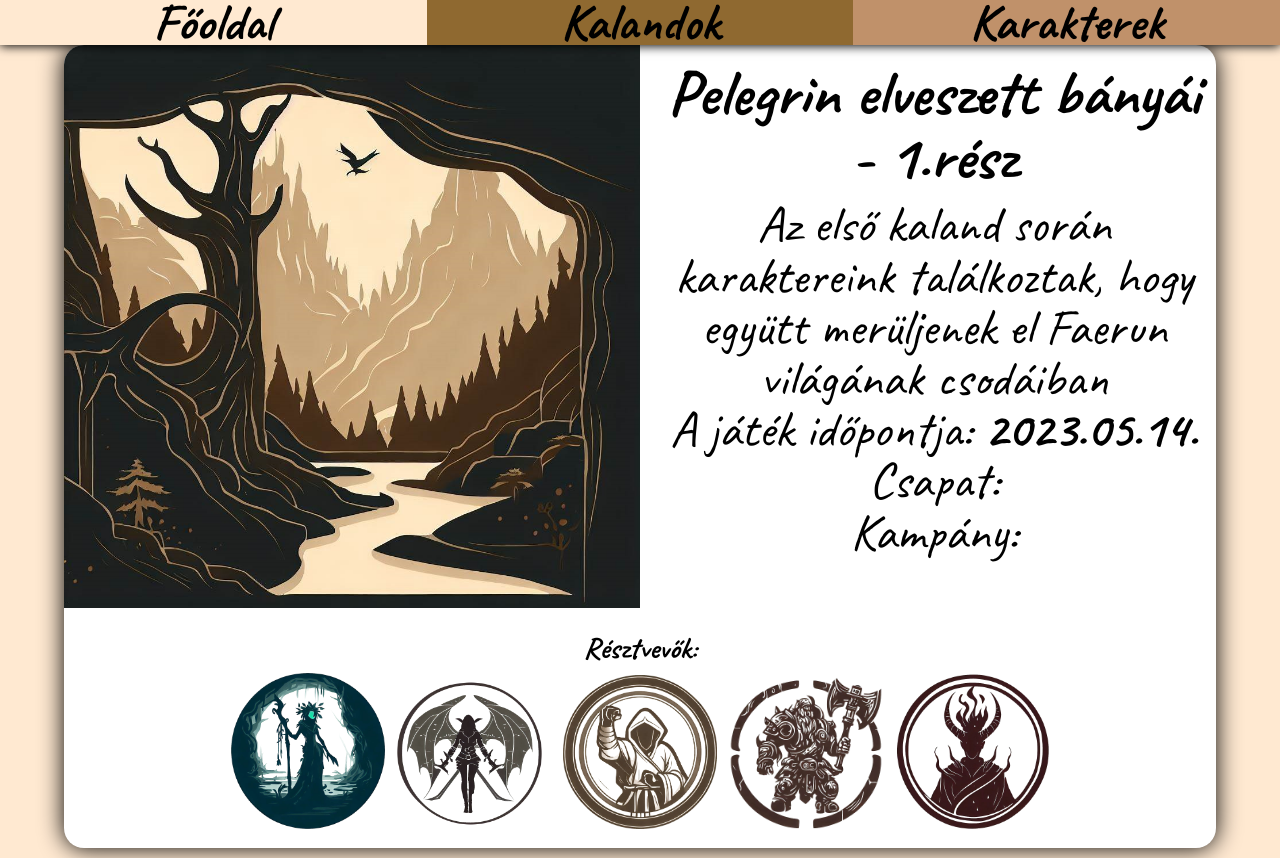
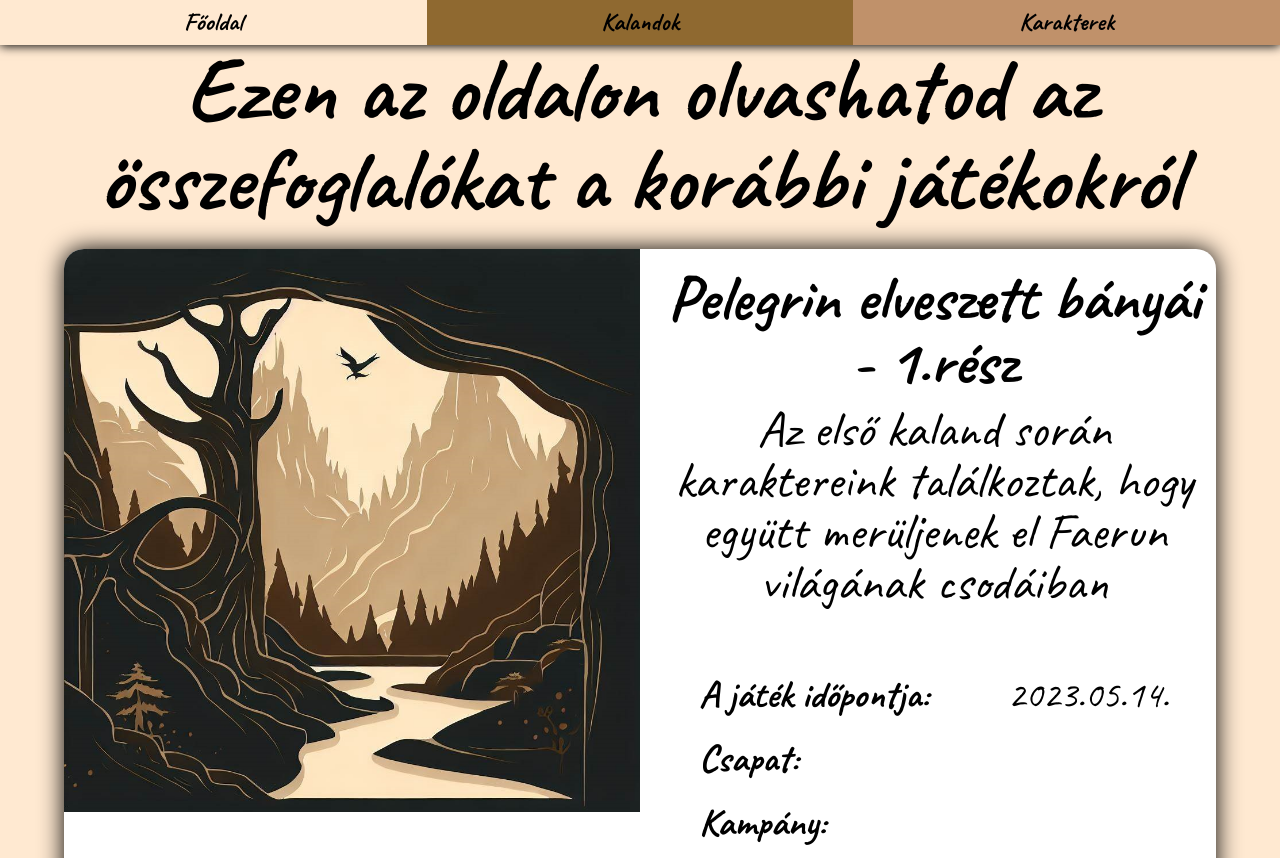
Before and after one commit to mmartin1995/sarkanylovas, a plain HTML site: page kalandok/index.html in a window 1280 px wide. Shown: the top 858 px of the page. Drawn offline with nearby package versions, Linux system fonts and the light colour scheme.

Commit message:
05.25.
h1 a főoldalra
Kalandokon a kalandkártya felülírása a főoldalon levővel
Header formázás átrakása közvetlenül nav-ra

```diff
--- a/kalandok/index.html
+++ b/kalandok/index.html
@@ -22,20 +22,23 @@
 </header>
 <body>
   <div class="section2">
+    <h1>Ezen az oldalon olvashatod az összefoglalókat a korábbi játékokról</h1>
     <div class="card">
       <div class="cardcontent">
        <a href="../kalandok/pelegrin_elveszett_banyai-1resz.html">
 
           <div class="cardpicture">
-        <img src="../contents/elsokalandkep.jfif" alt="Cragmaw Kastély" class="cardpicture">
+            <img src="../contents/elsokalandkep.jfif" alt="Cragmaw Kastély">
           </div>
 
             <div class="cardinfo">
               <h3>Pelegrin elveszett bányái - 1.rész</h3>
               <p>Az első kaland során karaktereink találkoztak, hogy együtt merüljenek el Faerun világának csodáiban</p>
-          <div>A játék időpontja: <strong>2023.05.14.</strong></div>
-          <div>Csapat:</div>
-          <div>Kampány:</div>
+              <table>
+                <tr><td class="left">A játék időpontja: </td><td class="right">2023.05.14.</td></tr>
+                <tr><td class="left">Csapat:</td><td class="right"></td></tr>
+                <tr><td class="left">Kampány:</td><td class="right"></td></tr>
+              </table>
             </div>
           </a>
         </div>
--- a/sarkanylovas.css
+++ b/sarkanylovas.css
@@ -8,6 +8,7 @@
     text-align: center;
     background-color: #ffe9d1;
     margin: 45px auto 0 auto;
+    position: relative;
 
 }
 
@@ -17,8 +18,10 @@ a {
 }
 
 h1 {
-  font-size: 45px;
+  margin: 8vh auto 0 auto;
+  font-size: 7vw;
   font-weight: bold;
+  margin: auto 5vw auto 5vw;
 }
 
 h2 {
@@ -46,14 +49,6 @@ h4 {
 /*navbar*/
 
 header {
-    position: fixed;
-    top: 0;
-    right: 0;
-    width: 100vw;
-    background-color: #c0916a;
-    text-align: center;
-    box-shadow:  0px 1px 10px  rgb(0, 0, 0);
-    z-index: 1;
   }
 
 #header-nav ul {
@@ -62,8 +57,7 @@ header {
 }
 
   #header-nav a {
-    font-size: 4vw;
-    line-height:25px;
+    font-size: 25px;
     display: block;
     height: 45px;
     width: 100%;
@@ -73,6 +67,14 @@ header {
   }
 
   #header-nav {
+    position: fixed;
+    top: 0;
+    right: 0;
+    width: 100vw;
+    background-color: #c0916a;
+    text-align: center;
+    box-shadow:  0px 1px 10px  rgb(0, 0, 0);
+    z-index: 1;
     display: table;
     width: 100%
   }
@@ -91,6 +93,13 @@ header {
     background-color: #8F6930;
   }
 
+  #navbardiv {
+    position: ;
+    width: 100vw;
+    height: .1px;
+    margin-bottom: auto;
+    background-color: black;
+  }
 
 /*szekciók formázása*/
 
@@ -105,7 +114,7 @@ header {
 }
 
 .section2 {
-  margin: auto auto auto auto;
+  margin: 0 auto auto auto;
 }
 
 /*kártya - főoldal*/
@@ -195,7 +204,7 @@ header {
   background: white;
   box-shadow: 0px 0px 25px  black;
   border-radius: 20px;
-  margin: 75px auto 50px auto;
+  margin: 15vw auto auto auto;
   padding: 4vw;
   width: 80vw;
 }
@@ -265,7 +274,11 @@ padding: 1vw;
 
 @media (min-width: 700px) {
 
-  table {
+  .cardinfo table {
+    font-size: 3vw;
+  }
+
+  .characterinfo table {
     font-size: 3vw;
   }
 }
```
Also changed, not shown: index.html (+1 -1 lines), kalandok/pelegrin_elveszett_banyai-1resz.html (+5 -4 lines), karakterek/index.html (+3 -0 lines). Lines whose indentation alone changed are shown as unchanged.
